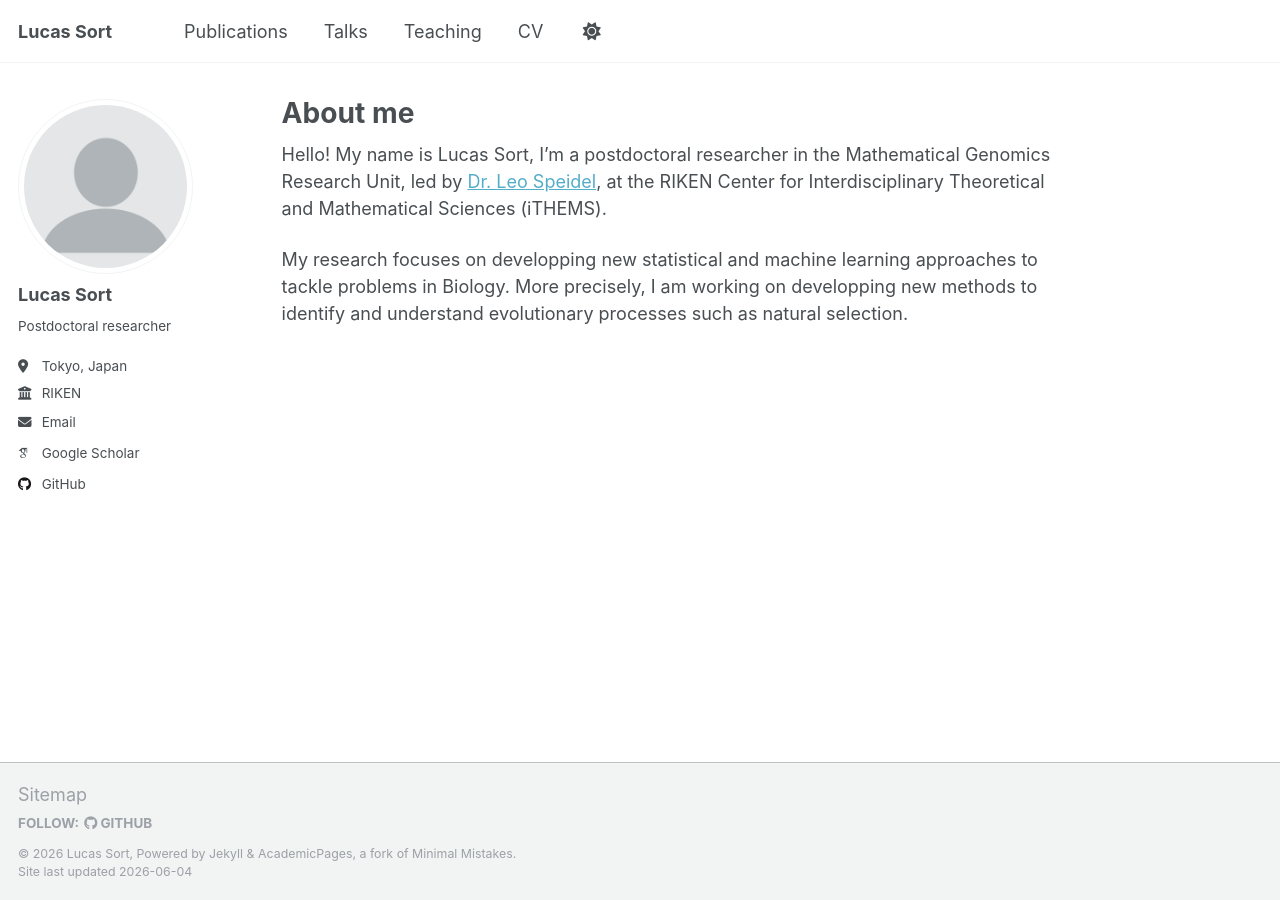
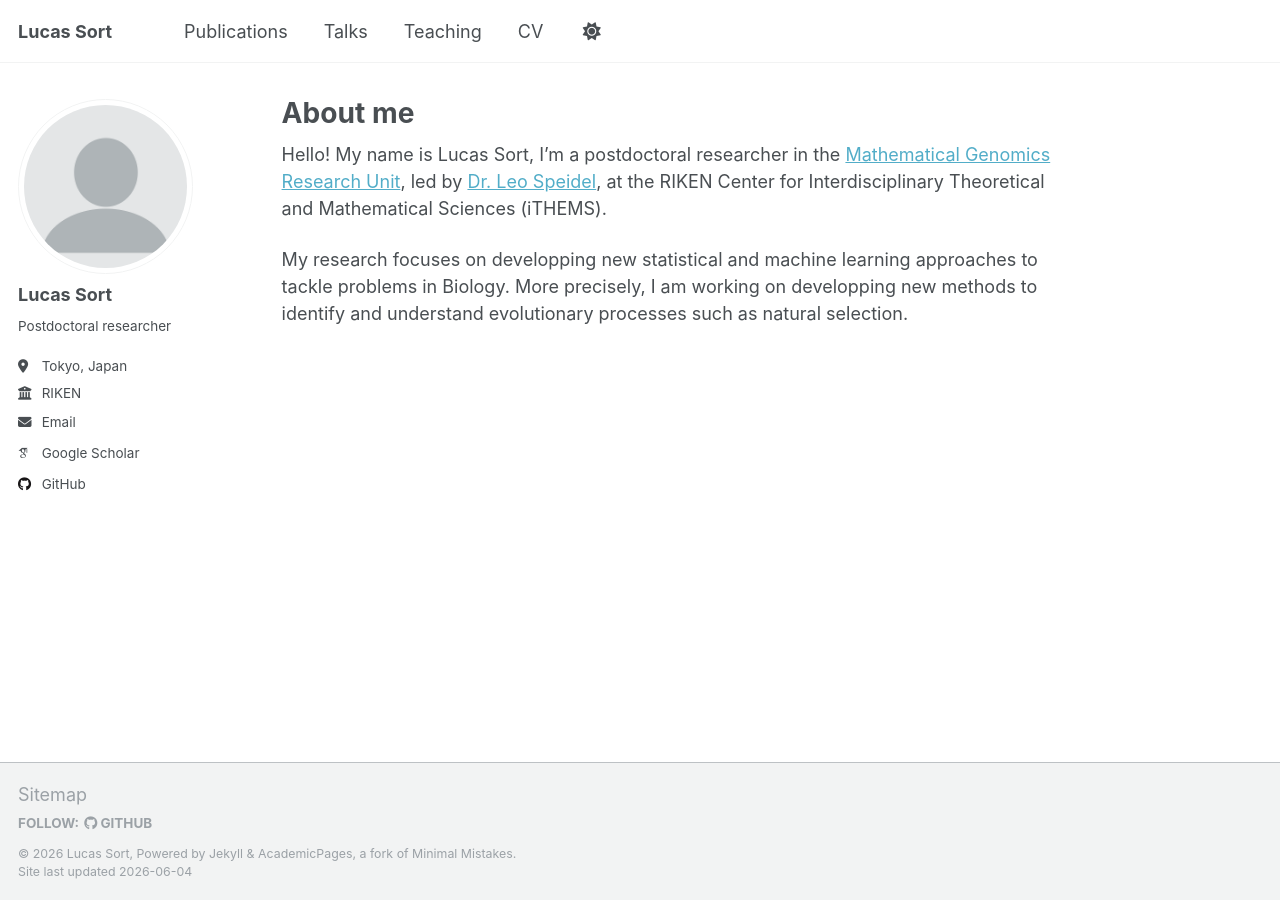
Before and after one commit to lucas-sort/lucas-sort.github.io, a Jekyll site: the page built from _pages/about.md, in a window 1280 px wide. Built offline with Jekyll 4.4.1, drawn with Linux system fonts in a browser that asks for light colours; some web fonts are replaced; a script that is not in the unit is left out; part of the change alters nothing that is shown.

```diff
--- a/_pages/about.md
+++ b/_pages/about.md
@@ -8,6 +8,6 @@ redirect_from:
 ---
 
 
-Hello! My name is Lucas Sort, I'm a postdoctoral researcher in the Mathematical Genomics Research Unit, led by [Dr. Leo Speidel](https://leospeidel.github.io), at the RIKEN Center for Interdisciplinary Theoretical and Mathematical Sciences (iTHEMS).
+Hello! My name is Lucas Sort, I'm a postdoctoral researcher in the [Mathematical Genomics Research Unit](https://speidellab.github.io), led by [Dr. Leo Speidel](https://leospeidel.github.io), at the RIKEN Center for Interdisciplinary Theoretical and Mathematical Sciences (iTHEMS).
 
 My research focuses on developping new statistical and machine learning approaches to tackle problems in Biology. More precisely, I am working on developping new methods to identify and understand evolutionary processes such as natural selection.
```
